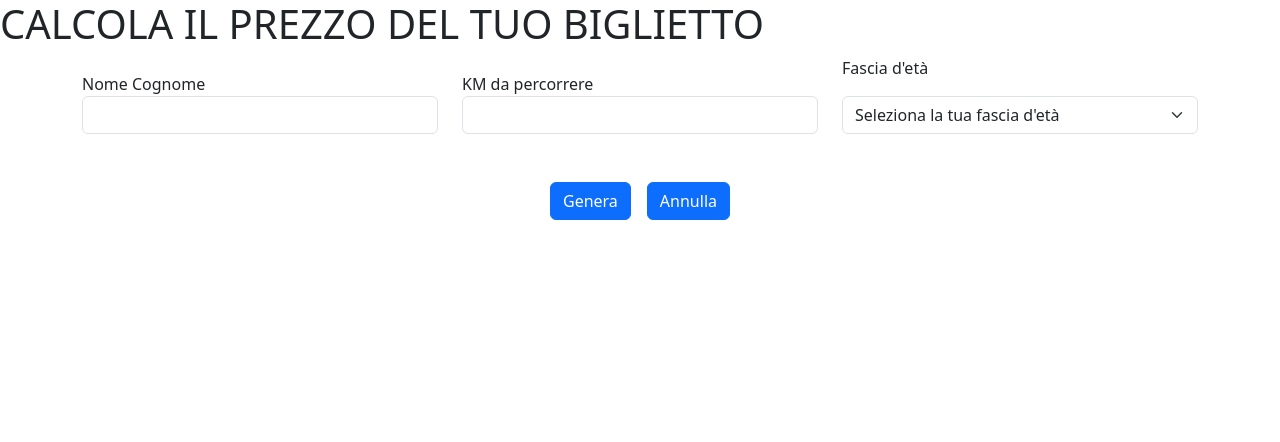
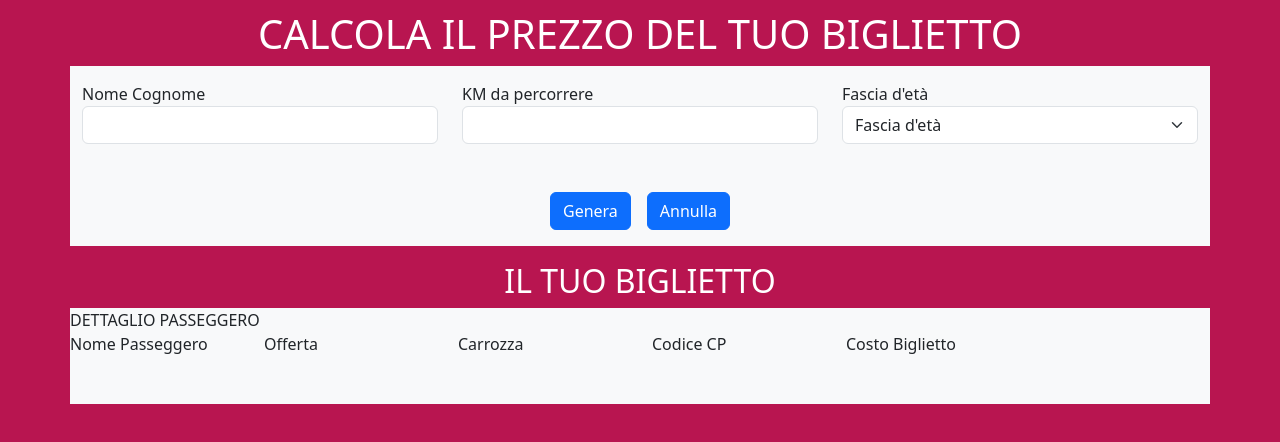
Before and after one commit to MattiaToscano/js-biglietto-treno-form, a plain HTML site: page index.html in a window 1280 px wide. Drawn offline with nearby package versions, Linux system fonts and the light colour scheme.

Commit message:
[UPD] Schermata iniziale completa

```diff
--- a/index.html
+++ b/index.html
@@ -1,61 +1,109 @@
 <!DOCTYPE html>
 <html lang="en">
+
 <head>
-    <meta charset="UTF-8">
-    <meta name="viewport" content="width=device-width, initial-scale=1.0">
-    <link href="https://cdn.jsdelivr.net/npm/bootstrap@5.3.3/dist/css/bootstrap.min.css" rel="stylesheet" integrity="sha384-QWTKZyjpPEjISv5WaRU9OFeRpok6YctnYmDr5pNlyT2bRjXh0JMhjY6hW+ALEwIH" crossorigin="anonymous">
-    <link rel="stylesheet" href="style.css">
-    <title>Document</title>
+    <meta charset="UTF-8" />
+    <meta name="viewport" content="width=device-width, initial-scale=1.0" />
+    <link href="https://cdn.jsdelivr.net/npm/bootstrap@5.3.3/dist/css/bootstrap.min.css" rel="stylesheet"
+        integrity="sha384-QWTKZyjpPEjISv5WaRU9OFeRpok6YctnYmDr5pNlyT2bRjXh0JMhjY6hW+ALEwIH" crossorigin="anonymous" />
+    <link rel="stylesheet" href="style.css" />
+    <title>Js Biglietto Treno</title>
 </head>
+
 <body>
-    <h1> CALCOLA IL PREZZO DEL TUO BIGLIETTO</h1>
-    <div class="container">
+    <h1>CALCOLA IL PREZZO DEL TUO BIGLIETTO</h1>
+    <div class="container bg-light">
         <div class="col-12">
-            <form action = "">
+            <form action="">
                 <div class="row">
                     <div class="col-4 mt-3">
-                            <label for="eta">Nome Cognome</label>
-                            <input type="number" id="nome-cognome" class="form-control">
+                        <label for="nome-cognome">Nome Cognome</label>
+                        <input type="text" id="nome-cognome" class="form-control" />
                     </div>
                     <div class="col-4 mt-3">
-                            <label for="eta">KM da percorrere</label>
-                            <input type="number" id="km" class="form-control">
+                        <label for="km-field">KM da percorrere</label>
+                        <input type="number" id="km-field" class="form-control" />
                     </div>
-                    <div class="col-4">
-                        <p>Fascia d'età</p>
-                        <select class="form-select mt-3" id="fascia-età" class="form-control">
-                            <option selected>Seleziona la tua fascia d'età</option>
+                    <div class="col-4 mt-3">
+                        <label>Fascia d'età</label>
+                        <select id="range-field" class="form-select" aria-label="Default select example">
+                            <option selected>Fascia d'età</option>
                             <option value="1">Minorenne</option>
                             <option value="2">Maggiorenne</option>
-                            <option value="3">Vecchissimo</option>
-                          </select>
+                            <option value="3">Over 65</option>
+                        </select>
                     </div>
-
-                    <div class="col-12 d-flex justify-content-center mt-5">
-                        <button id="button" class="btn btn-primary mx-2">Genera</button>
-                        <button id="button" class="btn btn-primary mx-2">Annulla</button>
+                    <div class="col-12 d-flex justify-content-center mt-5 mb-3">
+                        <button id="button1" class="btn btn-primary mx-2">Genera</button>
+                        <button id="button2" class="btn btn-primary mx-2">Annulla</button>
                     </div>
-
-
                 </div>
             </form>
         </div>
+    </div>
 
+    <h2 class="mt-3">IL TUO BIGLIETTO</h2>
 
+    <div class="container bg-light">
+        <div class="row">
+            <div class="card-header" id="passName">
+                DETTAGLIO PASSEGGERO
+            </div>
+            <div class="card-body">
+                <div class="row">
+                    <div class="col-2">
+                        <p>
+                            <span>Nome Passeggero</span>
+                        </p>
+                    </div>
+                    <div class="col-2">
+                        <p>
+                            <span>Offerta</span>
+                        </p>
+                    </div>
+                    <div class="col-2">
+                        <p>
+                            <span>Carrozza</span>
+                        </p>
+                    </div>
+                    <div class="col-2">
+                        <p>
+                            <span>Codice CP</span>
+                        </p>
+                    </div>
+                    <div class="col-2">
+                        <p class="font-weight-bold">
+                            <span>Costo Biglietto</span>
+                        </p>
+                    </div>
+                </div>
+                <div class="row">
+                    <div class="col-2 offset-2 mt-3">
+                        <p>
+                            <span id="offerta"></span>
+                        </p>
+                    </div>
+                    <div class="col-2 mt-3">
+                        <p>
+                            <span id="carrozza"></span>
+                        </p>
+                    </div>
+                    <div class="col-2 mt-3">
+                        <p>
+                            <span id="codice"></span>
+                        </p>
+                    </div>
+                    <div class="col-2 mt-3">
+                        <p>
+                            <span id="costo"></span>
+                        </p>
+                    </div>
+                </div>
+            </div>
+        </div>
+    </div>
 
+    <script src="script.js"></script>
+</body>
 
-
-
-
-
-
-
-
-
-
-
-
-    </div>
-<script src = './script.js'> </script>
-</body>
 </html>
--- a/style.css
+++ b/style.css
@@ -0,0 +1,14 @@
+body{
+    background-color: #b81550;
+    margin-top: 10px;
+}
+
+h1{
+    color: white;
+    text-align: center;
+}
+
+h2{
+    color: white;
+    text-align: center;
+}
```
